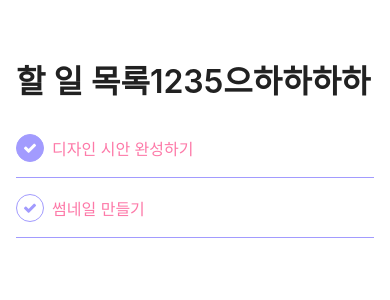
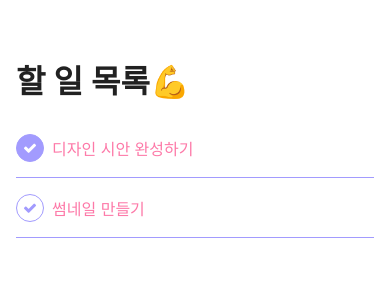
Before and after one commit to Joowon0220/My-app, a React Native app: screen / in a window 390 px wide. Shown: the top 300 px of the page. Built offline with nearby package versions, Linux system fonts and the light colour scheme.

Commit message:
I can do it

```diff
--- a/components/Header.js
+++ b/components/Header.js
@@ -9,7 +9,7 @@ const Header = () => {
     return (
         <View style={styles.container}>
             <Text style={styles.title}>
-                할 일 목록1235으하하하하
+                할 일 목록💪
             </Text>
         </View>
     )
```
